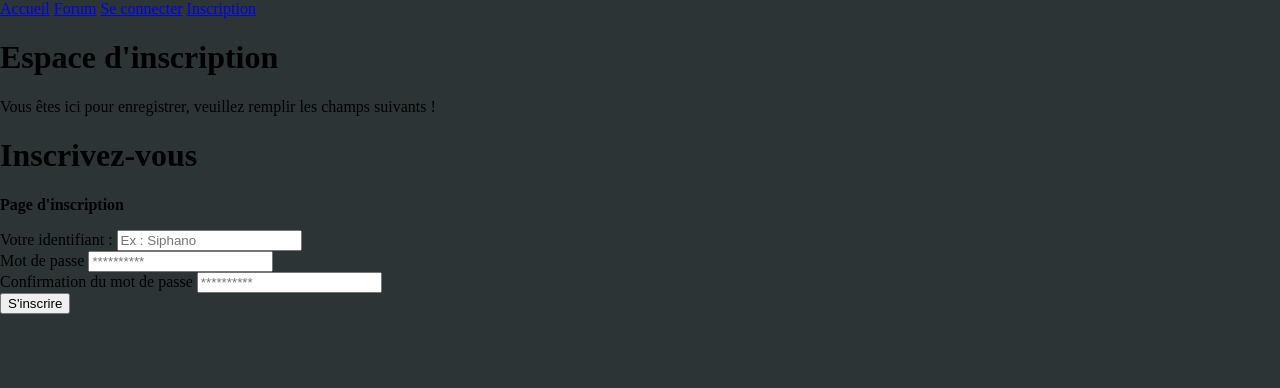
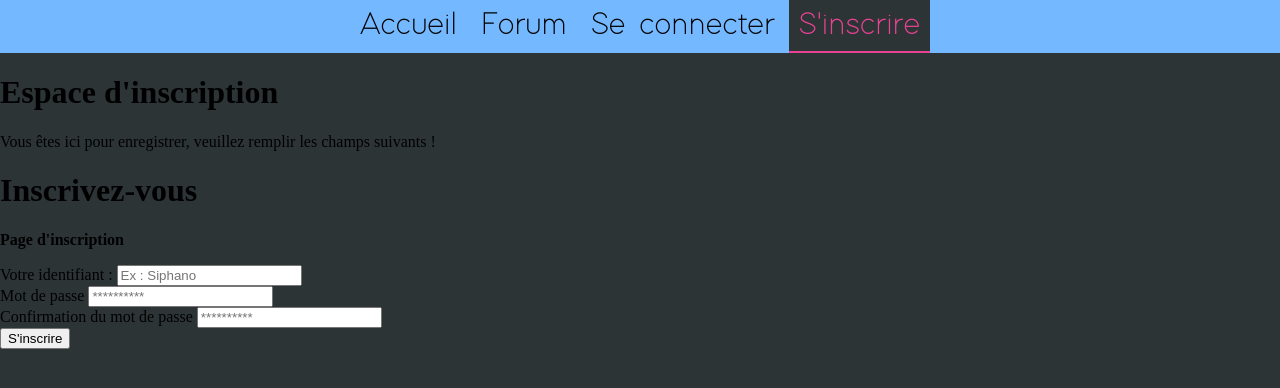
Before and after one commit to QuentinNEP/HackingSite, a PHP site: page /registerpage.php in a window 1280 px wide. Shown: the top 388 px of the page. Run offline with PHP 8.4, Linux system fonts and the light colour scheme.

Commit message:
adding css

```diff
--- a/assets/redir/navbar.php
+++ /dev/null
@@ -1,6 +0,0 @@
-	<nav>
-			<a href="index.php">Accueil</a>
-			<a href="forum.php">Forum</a>
-			<a href="loginpage.php">Se connecter</a>
-			<a href="registerpage.php">Inscription</a>
-		</nav>
--- a/assets/style/fonts.css
+++ b/assets/style/fonts.css
@@ -0,0 +1,8 @@
+@font-face {
+	font-family: 'topic';
+	src: url(../fonts/topic.tff);
+}
+@font-face {
+	font-family: 'font1';
+	src: url(../fonts/topicfont.ttf);
+}
--- a/assets/style/main.css
+++ b/assets/style/main.css
@@ -4,6 +4,7 @@ Bleu un peu moins clair : #0984e3
 Poupre pâle : #a29bfe
 Bleu pas tout à fait : #6c5ce7
 Gris mais pas trop : #2d3436
+#e84393
 */
 
 body {
@@ -11,3 +12,31 @@ body {
 	padding: 0;
 	background-color: #2d3436;
 }
+nav {
+	text-align: center;
+	background-color: #74b9ff;
+}
+nav a {
+	display: inline-block;
+	font-family: font1;
+
+	text-decoration: none;
+	color: black;
+	font-size: 2em;
+	margin: 10px;
+
+}
+nav a:hover {
+	padding: 10px;
+	margin: 0px;
+	background-color: #2d3436;
+	color : #e84393;
+	border-bottom: 2px solid #e84393;
+}
+.actif {
+	padding: 10px;
+	margin: 0px;
+	background-color: #2d3436;
+	color : #e84393;
+	border-bottom: 2px solid #e84393;
+}
--- a/registerpage.php
+++ b/registerpage.php
@@ -7,7 +7,12 @@
 	</head>
 	<body>
 	<header>
-		<?php include "assets/redir/navbar.php" ?>
+		<nav>
+			<a href="index.php">Accueil</a>
+			<a href="forum.php">Forum</a>
+			<a href="loginpage.php">Se connecter</a>
+			<a  class="actif" href="registerpage.php">S'inscrire</a>
+		</nav>
 			<h1>Espace d'inscription</h1>
 				<p>Vous êtes ici pour enregistrer, veuillez remplir les champs suivants !</p>
 	</header>
```
Also changed, not shown: forum.php (+8 -2 lines), index.php (+6 -1 lines), loginpage.php (+6 -1 lines), assets/fonts/font1.ttf (added), assets/fonts/topicfont.ttf (added).
